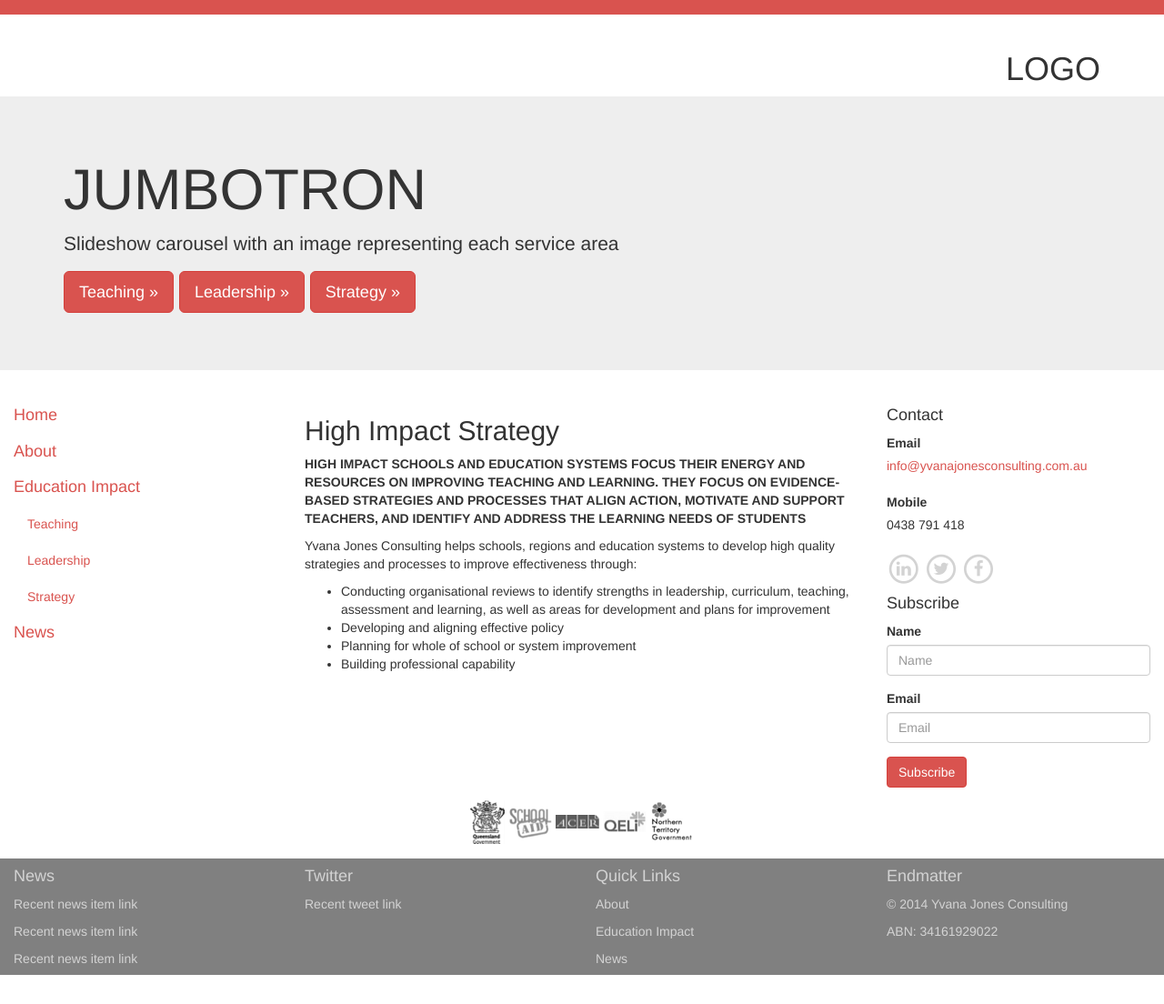
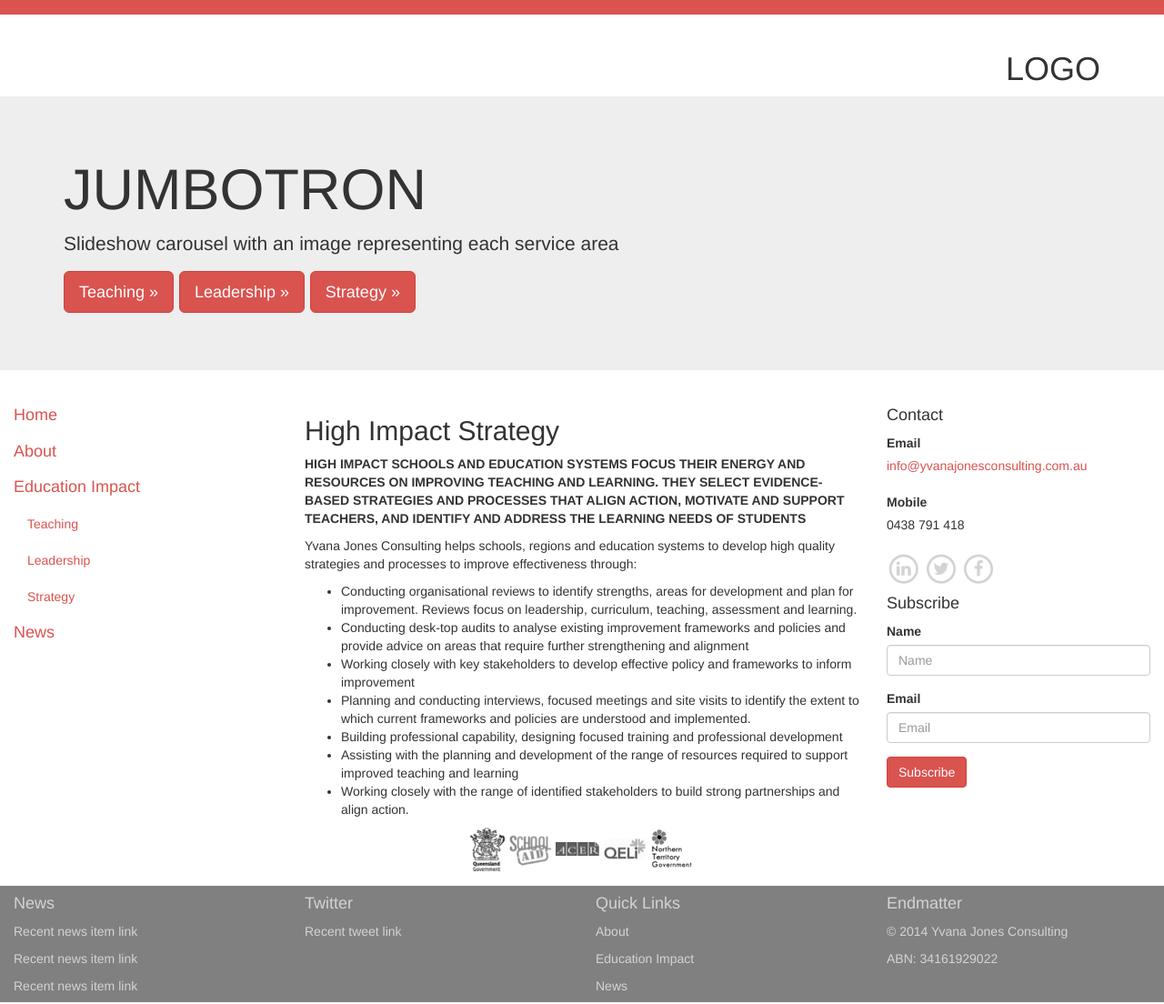
Before and after one commit to idm/idm.github.io, a Jekyll site: the page built from yjc/strategy.md, in a window 1280 px wide. Shown: the whole page at 91% size. Built offline with Jekyll 4.4.1, drawn with Linux system fonts in a browser that asks for light colours; nearby versions of some CDN libraries; before the commit the page ends 1074 px from its top, so only the background shows below that.

Commit message:
updated strategy

```diff
--- a/yjc/strategy.md
+++ b/yjc/strategy.md
@@ -2,11 +2,14 @@
 layout: yjc
 title: High Impact Strategy
 ---
-**HIGH IMPACT SCHOOLS AND EDUCATION SYSTEMS FOCUS THEIR ENERGY AND RESOURCES ON IMPROVING TEACHING AND LEARNING. THEY FOCUS ON EVIDENCE-BASED STRATEGIES AND PROCESSES THAT ALIGN ACTION, MOTIVATE AND SUPPORT TEACHERS, AND IDENTIFY AND ADDRESS THE LEARNING NEEDS OF STUDENTS**
+**HIGH IMPACT SCHOOLS AND EDUCATION SYSTEMS FOCUS THEIR ENERGY AND RESOURCES ON IMPROVING TEACHING AND LEARNING. THEY SELECT EVIDENCE-BASED STRATEGIES AND PROCESSES THAT ALIGN ACTION, MOTIVATE AND SUPPORT TEACHERS, AND IDENTIFY AND ADDRESS THE LEARNING NEEDS OF STUDENTS**
 
 Yvana Jones Consulting helps schools, regions and education systems to develop high quality strategies and processes to improve effectiveness through:
 
-*	Conducting organisational reviews to identify strengths in leadership, curriculum, teaching, assessment and learning, as well as areas for development and plans for improvement
-*	Developing and aligning effective policy
-*	Planning for whole of school or system improvement
-*	Building professional capability
+*	Conducting organisational reviews to identify strengths, areas for development and plan for improvement. Reviews focus on leadership, curriculum, teaching, assessment and learning.
+*	Conducting desk-top audits to analyse existing improvement frameworks and policies and provide advice on areas that require further strengthening and alignment
+*	Working closely with key stakeholders to develop effective policy and frameworks to inform improvement
+*	Planning and conducting interviews, focused meetings and site visits to identify the extent to which current frameworks and policies are understood and implemented.
+*	Building professional capability, designing focused training and professional development
+*	Assisting with the planning and development of the range of resources required to support improved teaching and learning
+*	Working closely with the range of identified stakeholders  to build strong partnerships and align action.
```
